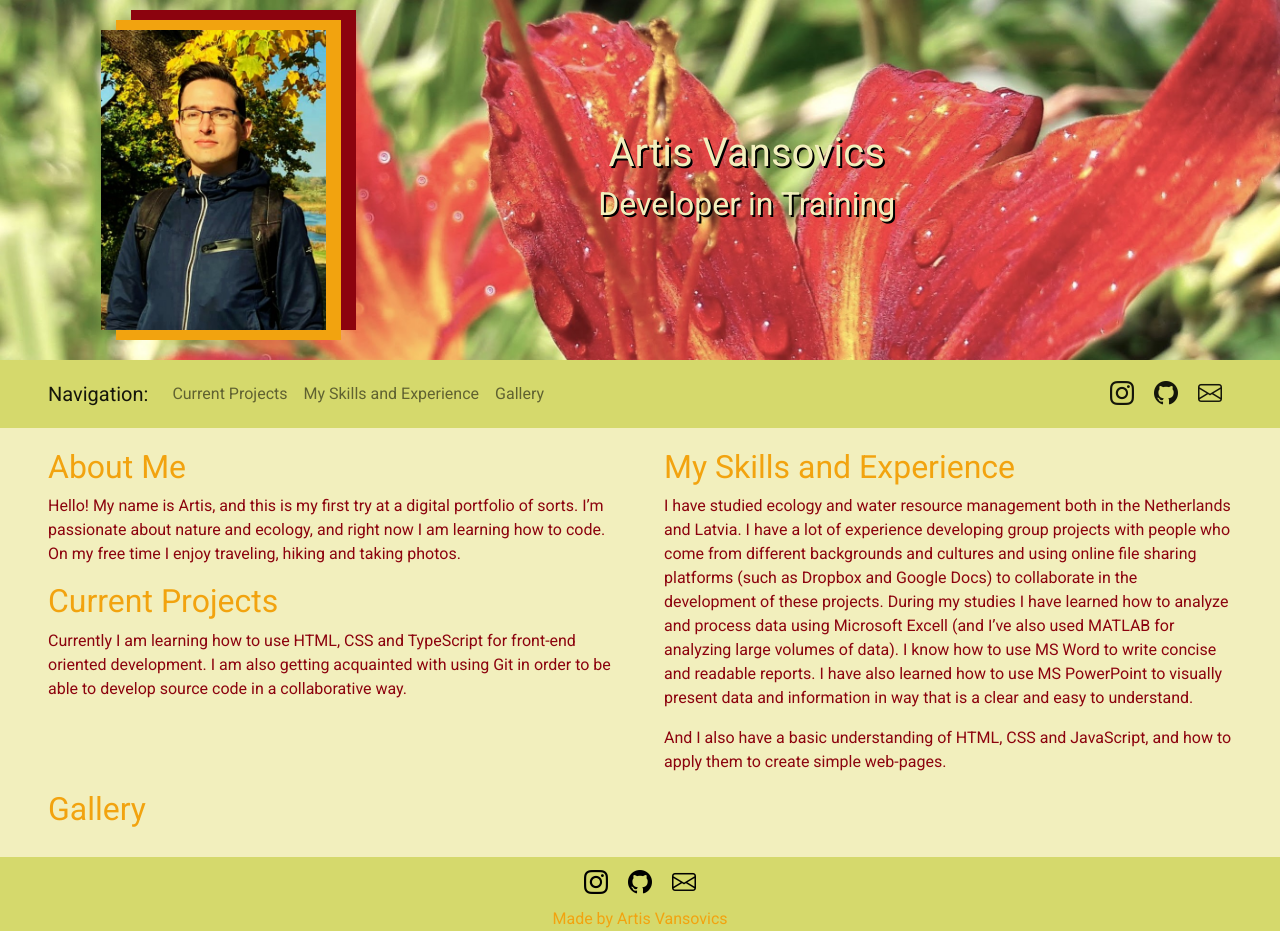
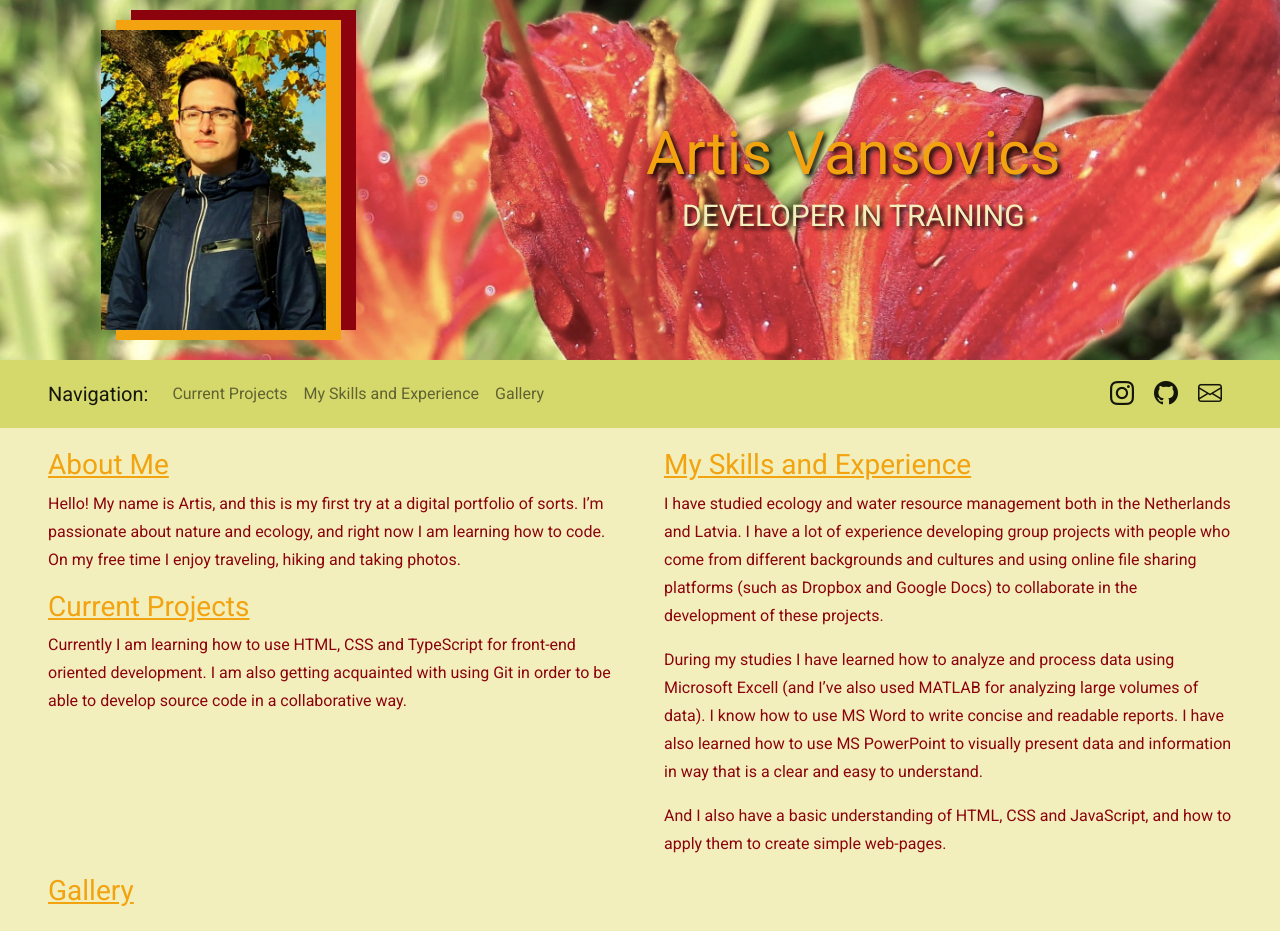
Before and after one commit to ArtisVansovics/my-CV, a plain HTML site: page index.html in a window 1280 px wide. Shown: the top 931 px of the page. Drawn offline with nearby package versions, Linux system fonts and the light colour scheme.

Commit message:
Styled document text

```diff
--- a/index.html
+++ b/index.html
@@ -18,10 +18,10 @@
 <body>
   <header class="container-fluid text-center">
       <div class="row align-items-center">
-        <div class="col-sm-12 col-md-6 col-lg-4">
+        <div class="col-sm-12 col-md-5 col-lg-4">
           <img src="images/profile.jpg" class="img-fluid img-profile" alt="profile photo">
         </div>
-        <div class="col-sm-12 col-md-6">
+        <div class="col-sm-12 col-md-7 col-lg-8">
           <h1 id="title">
             Artis Vansovics
           </h1>
@@ -80,13 +80,13 @@
       <div class="col-md-12 col-lg-6">
         <div class="row gx-5">
           <div class="col-sm-12" id="about">
-            <h2 class="sub-heading">About Me</h2>
+            <h2 class="body-heading">About Me</h2>
             <p class="text">
               Hello! My name is Artis, and this is my first try at a digital portfolio of sorts. I’m passionate about nature and ecology, and right now I am learning how to code. On my free time I enjoy traveling, hiking and taking photos.
             </p>
           </div>
           <div class="col-sm-12" id="projects">
-            <h2 class="sub-heading">Current Projects</h2>
+            <h2 class="body-heading">Current Projects</h2>
             <p class="text">
               Currently I am learning how to use HTML, CSS and TypeScript for front-end oriented development. I am also getting acquainted with using Git in order to be able to develop source code in a collaborative way.
             </p>
@@ -94,9 +94,12 @@
         </div>
       </div>
       <div class="col-md-12 col-lg-6" id="skills">
-        <h2 class="sub-heading">My Skills and Experience</h2>
+        <h2 class="body-heading">My Skills and Experience</h2>
         <p class="text">
-          I have studied ecology and water resource management both in the Netherlands and Latvia. I have a lot of experience developing group projects with people who come from different backgrounds and cultures and using online file sharing platforms (such as Dropbox and Google Docs) to collaborate in the development of these projects. During my studies I have learned how to analyze and process data using Microsoft Excell (and I’ve also used MATLAB for analyzing large volumes of data). I know how to use MS Word to write concise and readable reports. I have also learned how to use MS PowerPoint to visually present data and information in way that is a clear and easy to understand.
+          I have studied ecology and water resource management both in the Netherlands and Latvia. I have a lot of experience developing group projects with people who come from different backgrounds and cultures and using online file sharing platforms (such as Dropbox and Google Docs) to collaborate in the development of these projects.
+        </p>
+        <p class="text">
+          During my studies I have learned how to analyze and process data using Microsoft Excell (and I’ve also used MATLAB for analyzing large volumes of data). I know how to use MS Word to write concise and readable reports. I have also learned how to use MS PowerPoint to visually present data and information in way that is a clear and easy to understand.
         </p>
         <p class="text">
           And I also have a basic understanding of HTML, CSS and JavaScript, and how to apply them to create simple web-pages.
@@ -105,7 +108,7 @@
     </div>
     <div class="row gx-5">
       <div class="col" id="gallery">
-        <h2 class="sub-heading">Gallery</h2>
+        <h2 class="body-heading">Gallery</h2>
       </div>
     </div>
   </main>
--- a/style.css
+++ b/style.css
@@ -29,12 +29,16 @@ footer {
   padding: 10px;
 }
 
-.sub-heading {
+.body-heading {
   color: #F2A30F;
+  font-size: 28px;
+  text-decoration: underline;
 }
 
 .text {
   color: #8C030E;
+  font-size: 16px;
+  line-height: 1.75;
 }
 
 .icon {
@@ -65,17 +69,17 @@ footer {
 }
 
 #title {
-  color: #F2EFBD;
-  text-shadow: 2px 2px black;
+  color: #F2A30F;
+  font-size: 60px;
+  text-shadow:
+    3px 3px 5px black;
+
 }
 #sub-title {
   color: #F2EFBD;
-  text-shadow: 2px 2px black;
-}
-#header-text {
-  color: white;
-  text-shadow: 2px 2px black;
-  background-color: rgba(0, 255, 255, 0.322);
+  font-size: 30px;
+  text-shadow: 3px 3px 4px black;
+  text-transform: uppercase;
 }
 
 #footer-text {
```
